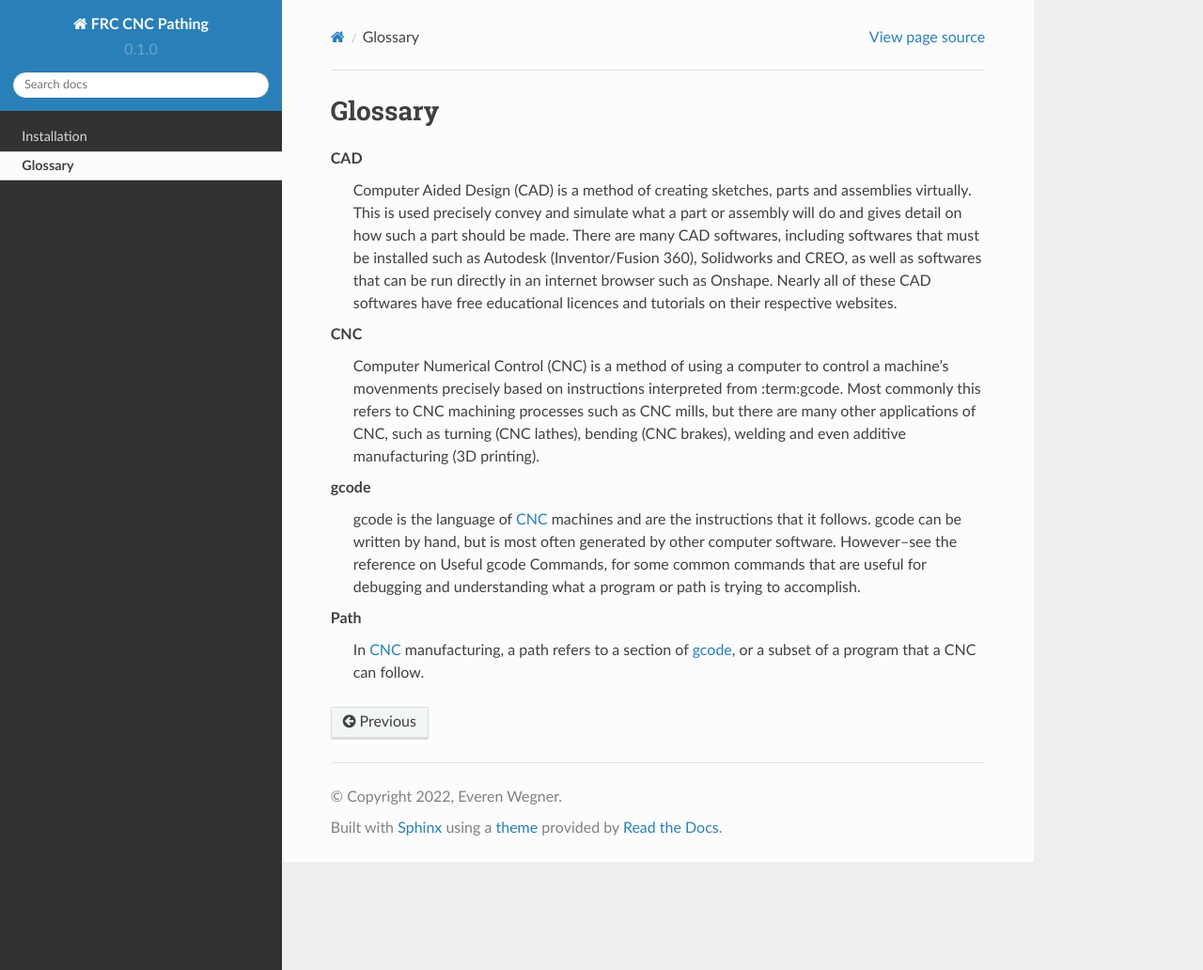
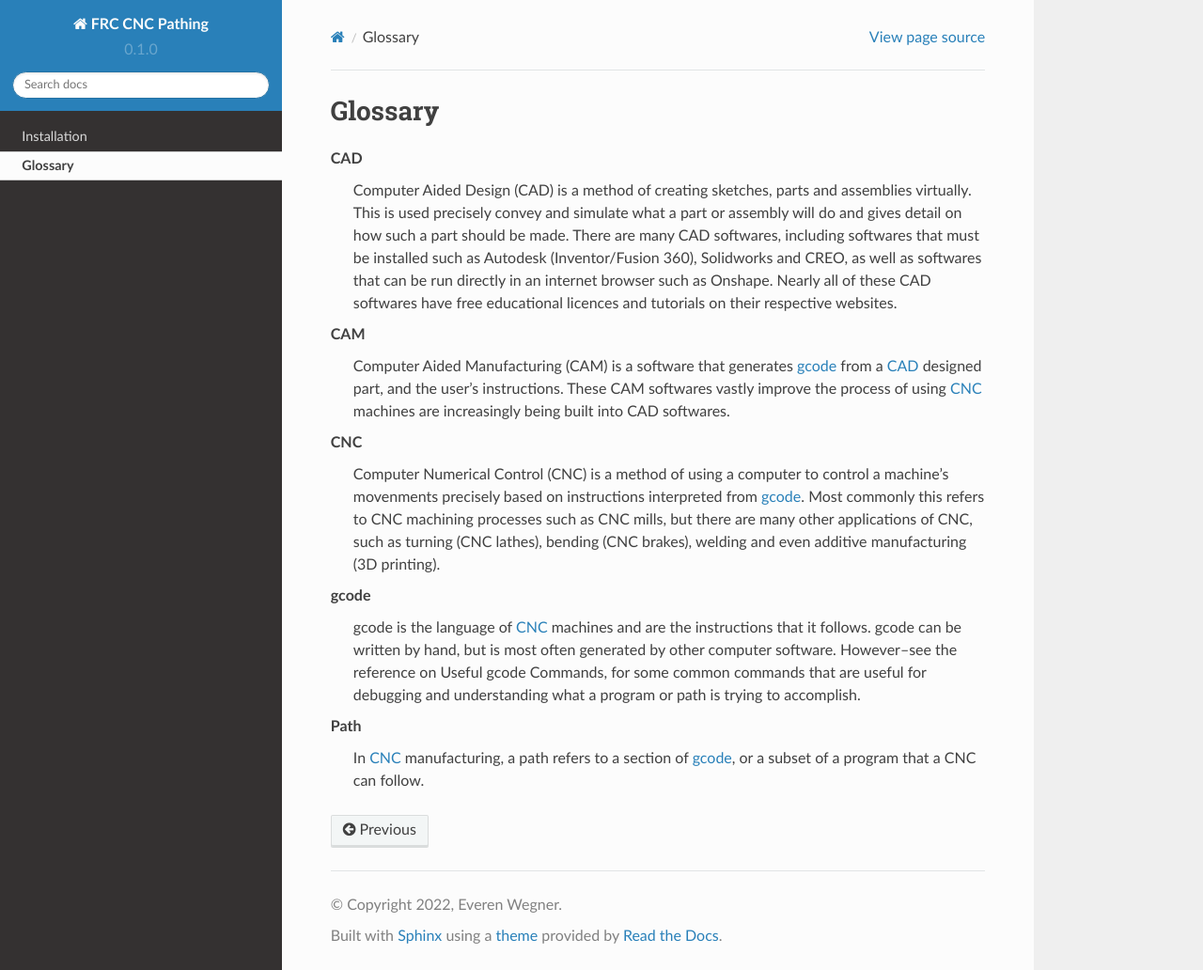
Before and after one commit to ewegner001/FRC_CNC_Pathing, a Sphinx documentation site: the page built from docs/source/Glossary.rst, in a window 1280 px wide and 1032 px high. Shown: the whole window at 94% size. Built offline with Sphinx 7.4.7 and the Read the Docs theme 2.0.0, drawn with Linux system fonts in a browser that asks for light colours; pages that are not in the unit, such as notebooks, are missing from menus.

Commit message:
Update Glossary.rst

```diff
--- a/docs/source/Glossary.rst
+++ b/docs/source/Glossary.rst
@@ -7,8 +7,11 @@ Glossary
   CAD
     Computer Aided Design (CAD) is a method of creating sketches, parts and assemblies virtually.  This is used precisely convey and simulate what a part or assembly will do and gives detail on how such a part should be made.  There are many CAD softwares, including softwares that must be installed such as Autodesk (Inventor/Fusion 360), Solidworks and CREO, as well as softwares that can be run directly in an internet browser such as Onshape.  Nearly all of these CAD softwares have free educational licences and tutorials on their respective websites.
 
+  CAM
+    Computer Aided Manufacturing (CAM) is a software that generates :term:`gcode` from a :term:`CAD` designed part, and the user's instructions.  These CAM softwares vastly improve the process of using :term:`CNC` machines are increasingly being built into CAD softwares.
+
   CNC
-    Computer Numerical Control (CNC) is a method of using a computer to control a machine's movenments precisely based on instructions interpreted from :term:gcode.  Most commonly this refers to CNC machining processes such as CNC mills, but there are many other applications of CNC, such as turning (CNC lathes), bending (CNC brakes), welding and even additive manufacturing (3D printing).
+    Computer Numerical Control (CNC) is a method of using a computer to control a machine's movenments precisely based on instructions interpreted from :term:`gcode`.  Most commonly this refers to CNC machining processes such as CNC mills, but there are many other applications of CNC, such as turning (CNC lathes), bending (CNC brakes), welding and even additive manufacturing (3D printing).
 
   gcode
     gcode is the language of :term:`CNC` machines and are the instructions that it follows.  gcode can be written by hand, but is most often generated by other computer software.  However--see the reference on :ref:`Useful gcode Commands`, for some common commands that are useful for debugging and understanding what a program or :ref:`path` is trying to accomplish.
```
